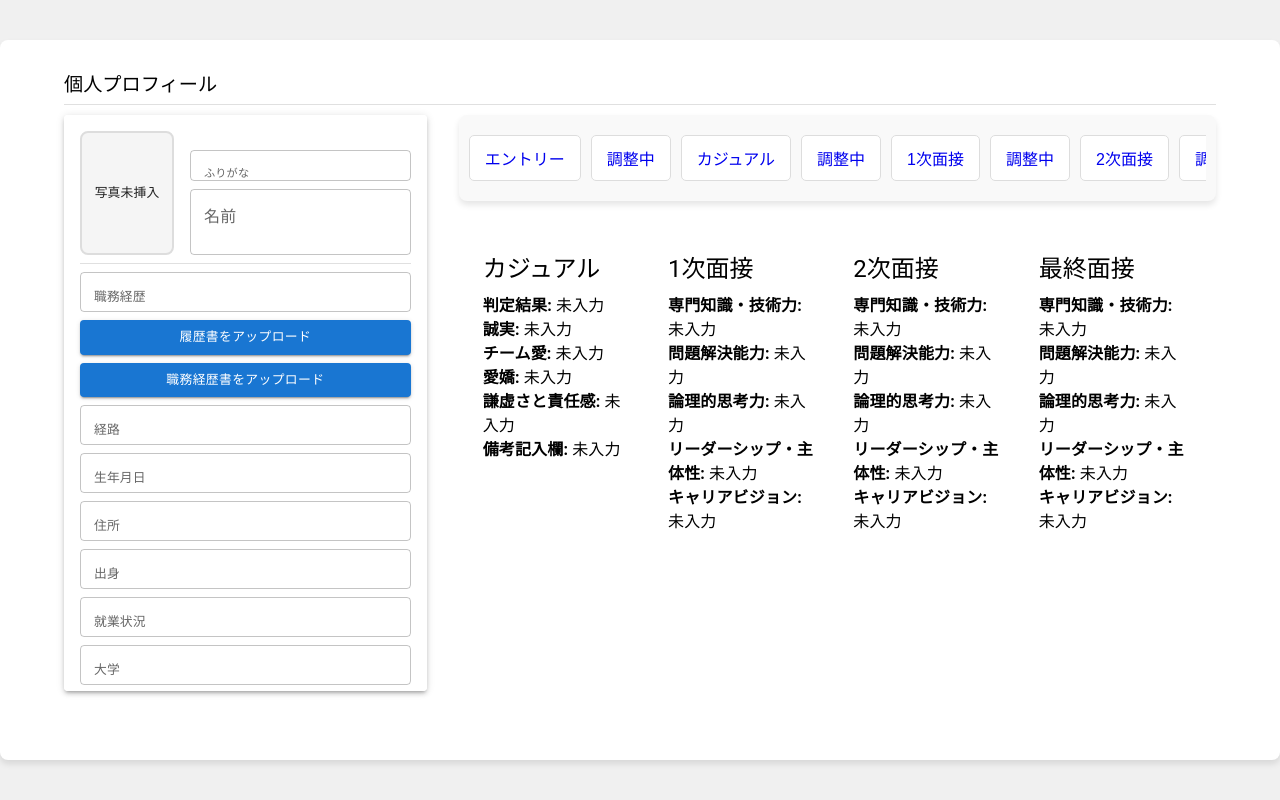
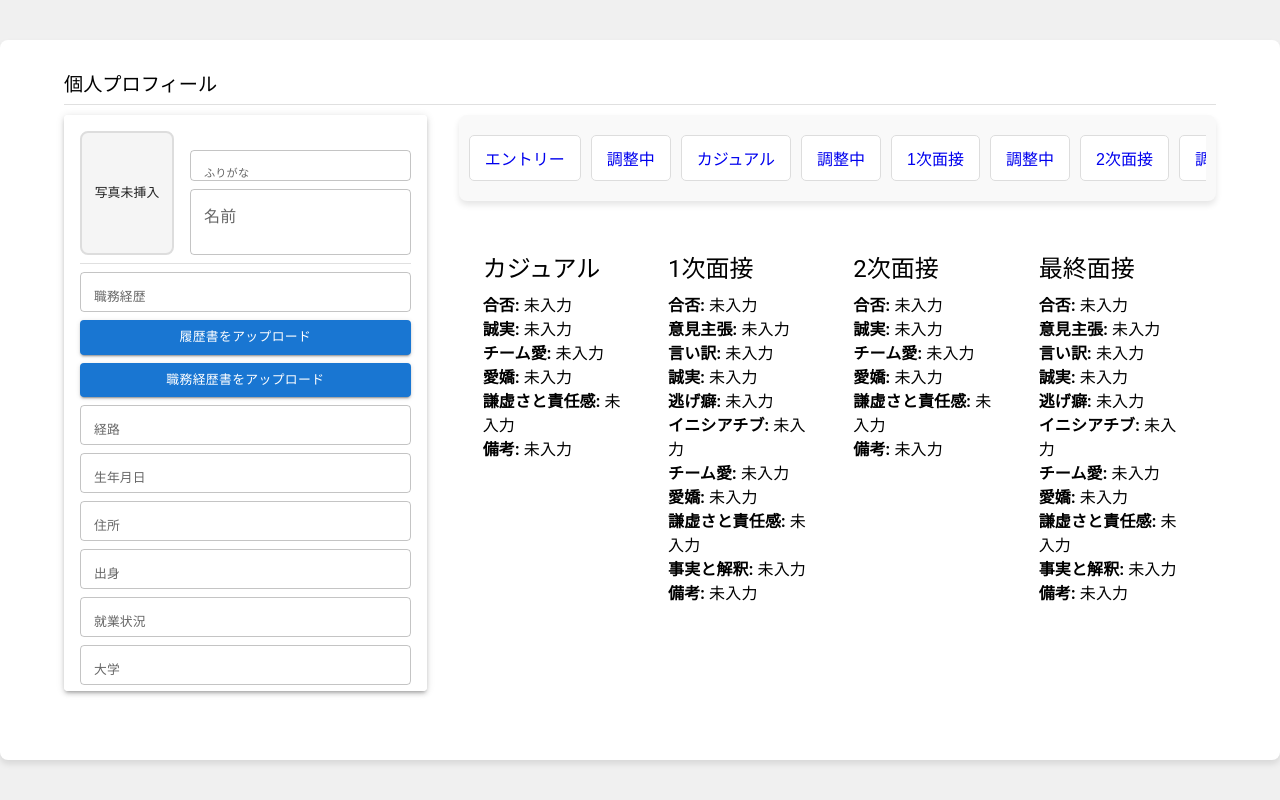
Before and after one commit to fuukanoo/SRM_prod, a React (Create React App) app in the folder SRM_client/: page /finalInterviewAdjustment in a window 1280 px wide. Built offline with nearby package versions, Linux system fonts and the light colour scheme.

Commit message:
デプロイ前

```diff
--- a/SRM_client/src/components/FinalInterviewAdjustmentScreen.jsx
+++ b/SRM_client/src/components/FinalInterviewAdjustmentScreen.jsx
@@ -46,7 +46,7 @@ function FinalInterviewAdjustmentScreen({
               カジュアル
             </Typography>
             <Typography variant="body1">
-              <strong>判定結果:</strong> {casualData.result || "未入力"}
+              <strong>合否:</strong> {casualData.result || "未入力"}
             </Typography>
             <Typography variant="body1">
               <strong>誠実:</strong> {casualData.honesty || "未入力"}
@@ -61,7 +61,7 @@ function FinalInterviewAdjustmentScreen({
               <strong>謙虚さと責任感:</strong> {casualData.humility || "未入力"}
             </Typography>
             <Typography variant="body1">
-              <strong>備考記入欄:</strong> {casualData.notes || "未入力"}
+              <strong>備考:</strong> {casualData.notes || "未入力"}
             </Typography>
           </Box>
         </Grid>
@@ -73,19 +73,48 @@ function FinalInterviewAdjustmentScreen({
               1次面接
             </Typography>
               <Typography variant="body1">
-              <strong>専門知識・技術力:</strong> {firstInterviewData.technicalSkills || "未入力"}
+                <strong>合否:</strong>{" "}
+                {firstInterviewData.pass_fail || "未入力"}
               </Typography>
               <Typography variant="body1">
-              <strong>問題解決能力:</strong> {firstInterviewData.problemSolving || "未入力"}
+                <strong>意見主張:</strong>{" "}
+                {firstInterviewData.assertion || "未入力"}
               </Typography>
               <Typography variant="body1">
-              <strong>論理的思考力:</strong> {firstInterviewData.logicalThinking || "未入力"}
+                <strong>言い訳:</strong>{" "}
+                {firstInterviewData.excuse || "未入力"}
               </Typography>
               <Typography variant="body1">
-              <strong>リーダーシップ・主体性:</strong> {firstInterviewData.leadership || "未入力"}
+                <strong>誠実:</strong>{" "}
+                {firstInterviewData.sincerity || "未入力"}
               </Typography>
               <Typography variant="body1">
-              <strong>キャリアビジョン:</strong> {firstInterviewData.careerVision || "未入力"}
+                <strong>逃げ癖:</strong>{" "}
+                {firstInterviewData.avoidance || "未入力"}
+              </Typography>
+              <Typography variant="body1">
+                <strong>イニシアチブ:</strong>{" "}
+                {firstInterviewData.initiative || "未入力"}
+              </Typography>
+              <Typography variant="body1">
+                <strong>チーム愛:</strong>{" "}
+                {firstInterviewData.teamLove || "未入力"}
+              </Typography>
+              <Typography variant="body1">
+                <strong>愛嬌:</strong>{" "}
+                {firstInterviewData.charm || "未入力"}
+              </Typography>
+              <Typography variant="body1">
+                <strong>謙虚さと責任感:</strong>{" "}
+                {firstInterviewData.humility || "未入力"}
+              </Typography>
+              <Typography variant="body1">
+                <strong>事実と解釈:</strong>{" "}
+                {firstInterviewData.factInterpretation || "未入力"}
+              </Typography>
+              <Typography variant="body1">
+                <strong>備考:</strong>{" "}
+                {firstInterviewData.notes || "未入力"}
               </Typography>
           </Box>
         </Grid>
@@ -97,19 +126,28 @@ function FinalInterviewAdjustmentScreen({
               2次面接
             </Typography>
             <Typography variant="body1">
-              <strong>専門知識・技術力:</strong> {secondInterviewData.technicalSkills || "未入力"}
+              <strong>合否:</strong>{" "}
+              {secondInterviewData.pass_fail || "未入力"}
             </Typography>
             <Typography variant="body1">
-              <strong>問題解決能力:</strong> {secondInterviewData.problemSolving || "未入力"}
+              <strong>誠実:</strong>{" "}
+              {secondInterviewData.sincerity || "未入力"}
             </Typography>
             <Typography variant="body1">
-              <strong>論理的思考力:</strong> {secondInterviewData.logicalThinking || "未入力"}
+              <strong>チーム愛:</strong>{" "}
+              {secondInterviewData.team_love || "未入力"}
             </Typography>
             <Typography variant="body1">
-              <strong>リーダーシップ・主体性:</strong> {secondInterviewData.leadership || "未入力"}
+              <strong>愛嬌:</strong>{" "}
+              {secondInterviewData.charm || "未入力"}
             </Typography>
             <Typography variant="body1">
-              <strong>キャリアビジョン:</strong> {secondInterviewData.careerVision || "未入力"}
+              <strong>謙虚さと責任感:</strong>{" "}
+              {secondInterviewData.humility || "未入力"}
+            </Typography>
+            <Typography variant="body1">
+              <strong>備考:</strong>{" "}
+              {secondInterviewData.notes || "未入力"}
             </Typography>
           </Box>
         </Grid>
@@ -121,19 +159,48 @@ function FinalInterviewAdjustmentScreen({
               最終面接
             </Typography>
             <Typography variant="body1">
-              <strong>専門知識・技術力:</strong> {finalInterviewData.technicalSkills || "未入力"}
+                <strong>合否:</strong>{" "}
+                {finalInterviewData.pass_fail || "未入力"}
               </Typography>
               <Typography variant="body1">
-              <strong>問題解決能力:</strong> {finalInterviewData.problemSolving || "未入力"}
+                <strong>意見主張:</strong>{" "}
+                {finalInterviewData.assertion || "未入力"}
               </Typography>
               <Typography variant="body1">
-              <strong>論理的思考力:</strong> {finalInterviewData.logicalThinking || "未入力"}
+                <strong>言い訳:</strong>{" "}
+                {finalInterviewData.excuse || "未入力"}
               </Typography>
               <Typography variant="body1">
-              <strong>リーダーシップ・主体性:</strong> {finalInterviewData.leadership || "未入力"}
+                <strong>誠実:</strong>{" "}
+                {finalInterviewData.sincerity || "未入力"}
               </Typography>
               <Typography variant="body1">
-              <strong>キャリアビジョン:</strong> {finalInterviewData.careerVision || "未入力"}
+                <strong>逃げ癖:</strong>{" "}
+                {finalInterviewData.avoidance || "未入力"}
+              </Typography>
+              <Typography variant="body1">
+                <strong>イニシアチブ:</strong>{" "}
+                {finalInterviewData.initiative || "未入力"}
+              </Typography>
+              <Typography variant="body1">
+                <strong>チーム愛:</strong>{" "}
+                {finalInterviewData.teamLove || "未入力"}
+              </Typography>
+              <Typography variant="body1">
+                <strong>愛嬌:</strong>{" "}
+                {finalInterviewData.charm || "未入力"}
+              </Typography>
+              <Typography variant="body1">
+                <strong>謙虚さと責任感:</strong>{" "}
+                {finalInterviewData.humility || "未入力"}
+              </Typography>
+              <Typography variant="body1">
+                <strong>事実と解釈:</strong>{" "}
+                {finalInterviewData.factInterpretation || "未入力"}
+              </Typography>
+              <Typography variant="body1">
+                <strong>備考:</strong>{" "}
+                {finalInterviewData.notes || "未入力"}
               </Typography>
           </Box>
         </Grid>
--- a/SRM_client/src/components/FirstInterviewAdjustmentScreen.jsx
+++ b/SRM_client/src/components/FirstInterviewAdjustmentScreen.jsx
@@ -16,7 +16,7 @@ function FirstInterviewAdjustmentScreen({ profileData, casualData, firstIntervie
                 カジュアル
               </Typography>
         <Typography variant="body1">
-                <strong>判定結果:</strong> {casualData.result || "未入力"}
+          <strong>合否:</strong> {casualData.result || "未入力"}
         </Typography>
         <Typography variant="body1">
           <strong>誠実:</strong> {casualData.honesty || "未入力"}
@@ -31,7 +31,7 @@ function FirstInterviewAdjustmentScreen({ profileData, casualData, firstIntervie
           <strong>謙虚さと責任感:</strong> {casualData.humility || "未入力"}
         </Typography>
         <Typography variant="body1">
-                <strong>備考記入欄:</strong> {casualData.notes || "未入力"}
+          <strong>備考:</strong> {casualData.notes || "未入力"}
         </Typography>
             </Box>
           </Grid>
@@ -43,24 +43,48 @@ function FirstInterviewAdjustmentScreen({ profileData, casualData, firstIntervie
                 1次面接
               </Typography>
               <Typography variant="body1">
-                <strong>専門知識・技術力:</strong>{" "}
-                {firstInterviewData.technicalSkills || "未入力"}
+                <strong>合否:</strong>{" "}
+                {firstInterviewData.pass_fail || "未入力"}
               </Typography>
               <Typography variant="body1">
-                <strong>問題解決能力:</strong>{" "}
-                {firstInterviewData.problemSolving || "未入力"}
+                <strong>意見主張:</strong>{" "}
+                {firstInterviewData.assertion || "未入力"}
               </Typography>
               <Typography variant="body1">
-                <strong>論理的思考力:</strong>{" "}
-                {firstInterviewData.logicalThinking || "未入力"}
+                <strong>言い訳:</strong>{" "}
+                {firstInterviewData.excuse || "未入力"}
               </Typography>
               <Typography variant="body1">
-                <strong>リーダーシップ・主体性:</strong>{" "}
-                {firstInterviewData.leadership || "未入力"}
+                <strong>誠実:</strong>{" "}
+                {firstInterviewData.sincerity || "未入力"}
               </Typography>
               <Typography variant="body1">
-                <strong>キャリアビジョン:</strong>{" "}
-                {firstInterviewData.careerVision || "未入力"}
+                <strong>逃げ癖:</strong>{" "}
+                {firstInterviewData.avoidance || "未入力"}
+              </Typography>
+              <Typography variant="body1">
+                <strong>イニシアチブ:</strong>{" "}
+                {firstInterviewData.initiative || "未入力"}
+              </Typography>
+              <Typography variant="body1">
+                <strong>チーム愛:</strong>{" "}
+                {firstInterviewData.teamLove || "未入力"}
+              </Typography>
+              <Typography variant="body1">
+                <strong>愛嬌:</strong>{" "}
+                {firstInterviewData.charm || "未入力"}
+              </Typography>
+              <Typography variant="body1">
+                <strong>謙虚さと責任感:</strong>{" "}
+                {firstInterviewData.humility || "未入力"}
+              </Typography>
+              <Typography variant="body1">
+                <strong>事実と解釈:</strong>{" "}
+                {firstInterviewData.factInterpretation || "未入力"}
+              </Typography>
+              <Typography variant="body1">
+                <strong>備考:</strong>{" "}
+                {firstInterviewData.notes || "未入力"}
               </Typography>
             </Box>
           </Grid>
--- a/SRM_client/src/components/SecondInterviewAdjustmentScreen.jsx
+++ b/SRM_client/src/components/SecondInterviewAdjustmentScreen.jsx
@@ -45,7 +45,7 @@ function SecondInterviewAdjustmentScreen({
               カジュアル
             </Typography>
             <Typography variant="body1">
-              <strong>判定結果:</strong> {casualData.result || "未入力"}
+              <strong>合否:</strong> {casualData.result || "未入力"}
             </Typography>
             <Typography variant="body1">
               <strong>誠実:</strong> {casualData.honesty || "未入力"}
@@ -60,7 +60,7 @@ function SecondInterviewAdjustmentScreen({
               <strong>謙虚さと責任感:</strong> {casualData.humility || "未入力"}
             </Typography>
             <Typography variant="body1">
-              <strong>備考記入欄:</strong> {casualData.notes || "未入力"}
+              <strong>備考:</strong> {casualData.notes || "未入力"}
             </Typography>
           </Box>
         </Grid>
@@ -72,24 +72,48 @@ function SecondInterviewAdjustmentScreen({
               1次面接
             </Typography>
               <Typography variant="body1">
-              <strong>専門知識・技術力:</strong>{" "}
-              {firstInterviewData.technicalSkills || "未入力"}
+                <strong>合否:</strong>{" "}
+                {firstInterviewData.pass_fail || "未入力"}
               </Typography>
               <Typography variant="body1">
-              <strong>問題解決能力:</strong>{" "}
-              {firstInterviewData.problemSolving || "未入力"}
+                <strong>意見主張:</strong>{" "}
+                {firstInterviewData.assertion || "未入力"}
               </Typography>
               <Typography variant="body1">
-              <strong>論理的思考力:</strong>{" "}
-              {firstInterviewData.logicalThinking || "未入力"}
+                <strong>言い訳:</strong>{" "}
+                {firstInterviewData.excuse || "未入力"}
               </Typography>
               <Typography variant="body1">
-              <strong>リーダーシップ・主体性:</strong>{" "}
-              {firstInterviewData.leadership || "未入力"}
+                <strong>誠実:</strong>{" "}
+                {firstInterviewData.sincerity || "未入力"}
               </Typography>
               <Typography variant="body1">
-              <strong>キャリアビジョン:</strong>{" "}
-              {firstInterviewData.careerVision || "未入力"}
+                <strong>逃げ癖:</strong>{" "}
+                {firstInterviewData.avoidance || "未入力"}
+              </Typography>
+              <Typography variant="body1">
+                <strong>イニシアチブ:</strong>{" "}
+                {firstInterviewData.initiative || "未入力"}
+              </Typography>
+              <Typography variant="body1">
+                <strong>チーム愛:</strong>{" "}
+                {firstInterviewData.teamLove || "未入力"}
+              </Typography>
+              <Typography variant="body1">
+                <strong>愛嬌:</strong>{" "}
+                {firstInterviewData.charm || "未入力"}
+              </Typography>
+              <Typography variant="body1">
+                <strong>謙虚さと責任感:</strong>{" "}
+                {firstInterviewData.humility || "未入力"}
+              </Typography>
+              <Typography variant="body1">
+                <strong>事実と解釈:</strong>{" "}
+                {firstInterviewData.factInterpretation || "未入力"}
+              </Typography>
+              <Typography variant="body1">
+                <strong>備考:</strong>{" "}
+                {firstInterviewData.notes || "未入力"}
               </Typography>
           </Box>
         </Grid>
@@ -101,24 +125,28 @@ function SecondInterviewAdjustmentScreen({
               2次面接
             </Typography>
             <Typography variant="body1">
-              <strong>専門知識・技術力:</strong>{" "}
-              {secondInterviewData.technicalSkills || "未入力"}
+              <strong>合否:</strong>{" "}
+              {secondInterviewData.pass_fail || "未入力"}
             </Typography>
             <Typography variant="body1">
-              <strong>問題解決能力:</strong>{" "}
-              {secondInterviewData.problemSolving || "未入力"}
+              <strong>誠実:</strong>{" "}
+              {secondInterviewData.sincerity || "未入力"}
             </Typography>
             <Typography variant="body1">
-              <strong>論理的思考力:</strong>{" "}
-              {secondInterviewData.logicalThinking || "未入力"}
+              <strong>チーム愛:</strong>{" "}
+              {secondInterviewData.team_love || "未入力"}
             </Typography>
             <Typography variant="body1">
-              <strong>リーダーシップ・主体性:</strong>{" "}
-              {secondInterviewData.leadership || "未入力"}
+              <strong>愛嬌:</strong>{" "}
+              {secondInterviewData.charm || "未入力"}
             </Typography>
             <Typography variant="body1">
-              <strong>キャリアビジョン:</strong>{" "}
-              {secondInterviewData.careerVision || "未入力"}
+              <strong>謙虚さと責任感:</strong>{" "}
+              {secondInterviewData.humility || "未入力"}
+            </Typography>
+            <Typography variant="body1">
+              <strong>備考:</strong>{" "}
+              {secondInterviewData.notes || "未入力"}
             </Typography>
           </Box>
         </Grid>
```
Also changed, not shown: SRM_client/src/components/FinalInterviewScreen.jsx (+69 -38 lines), SRM_client/src/components/SecondInterviewScreen.jsx (+59 -28 lines). Lines whose indentation alone changed are shown as unchanged.
